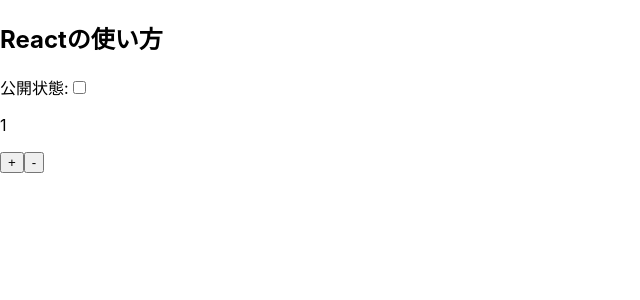
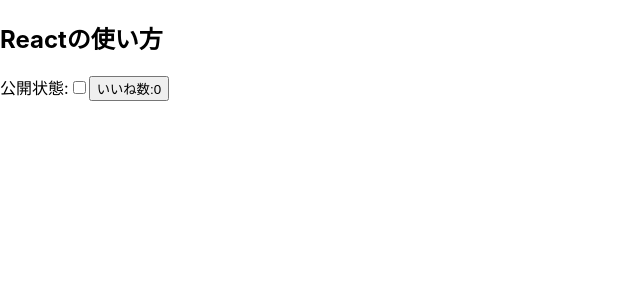
Before and after one commit to shinta0000/react_first_app, a React (Create React App) app: page / in a window 1280 px wide. Shown: the top 300 px of the page, without its empty margins (0-640 px from the left). Built offline with nearby package versions, Linux system fonts and the light colour scheme.

Commit message:
added new counter

```diff
--- a/src/Article.jsx
+++ b/src/Article.jsx
@@ -1,4 +1,5 @@
 import React from 'react';
+import LikeButton from './LikeButton';
 
 const Article = (props) => {
   return (
@@ -6,9 +7,7 @@
       <h2>{props.title}</h2>
       <label htmlFor="check">公開状態:</label>
       <input type="checkbox" checked={props.isPublished} id="check" onClick={() => props.toggle()} />
-      <p>{props.order}</p>
-      <button onClick={() => props.countup()}>+</button>
-      <button onClick={() => props.countdown()}>-</button>
+      <LikeButton count={props.count} />
     </div>
   )
 };
--- a/src/Blog.jsx
+++ b/src/Blog.jsx
@@ -6,8 +6,22 @@
     super(props);
     this.state = {
       isPublished: false,
-      order: 1
+      count: 0
     }
+  }
+
+  componentDidMount() {
+    document.getElementById('counter').addEventListener('click', this.countUp)
+  }
+
+  componentDidUpdate() {
+    if (this.state.count >= 10) {
+      this.setState({ count: 0 })
+    }
+  }
+
+  componentWillUnmount() {
+    document.getElementById('counter').removeEventListener('click', this.countUp)
   }
 
   // 公開状態を反転させる関数
@@ -19,21 +33,20 @@
 
   countUp = () => {
     this.setState({
-      order: this.state.order + 1
+      count: this.state.count + 1
     })
-  };
-
-  countDown = () => {
-    this.setState({
-      order: this.state.order - 1
-    })
-  };
+  }
 
   render() {
     const authorName = 'Torahack'
     return (
       <>
-        <Article title={"Reactの使い方"} isPublished={this.state.isPublished} toggle={() => this.togglePublished()} order={this.state.order} countup={() => this.countUp()} countdown={() => this.countDown()} />
+        <Article
+          title={"Reactの使い方"}
+          isPublished={this.state.isPublished}
+          toggle={() => this.togglePublished()}
+          count={this.state.count}
+        />
       </>
     );
   }
--- /dev/null
+++ b/src/LikeButton.jsx
@@ -0,0 +1,9 @@
+import React from 'react';
+
+const LikeButton = (props) => {
+  return (
+    <button id="counter">いいね数:{props.count}</button>
+  )
+}
+
+export default LikeButton;
```
